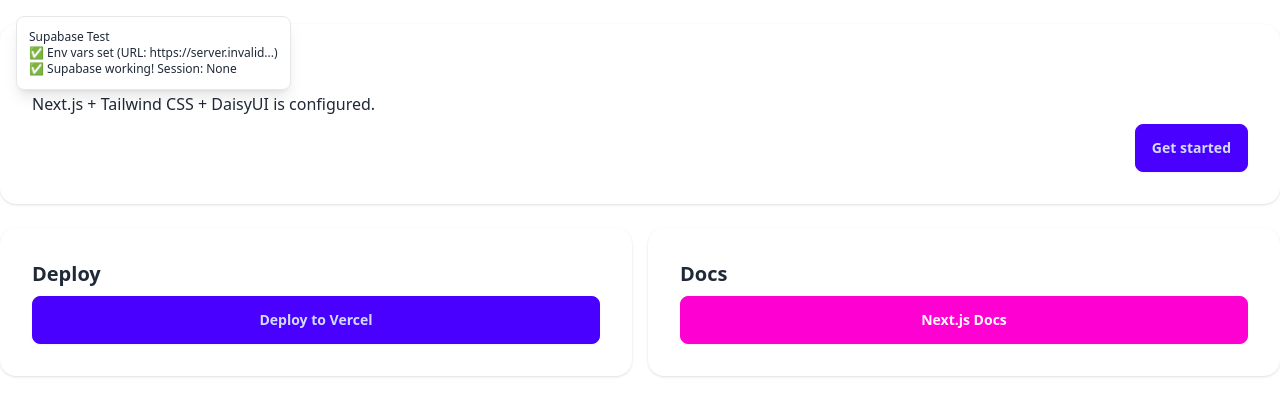
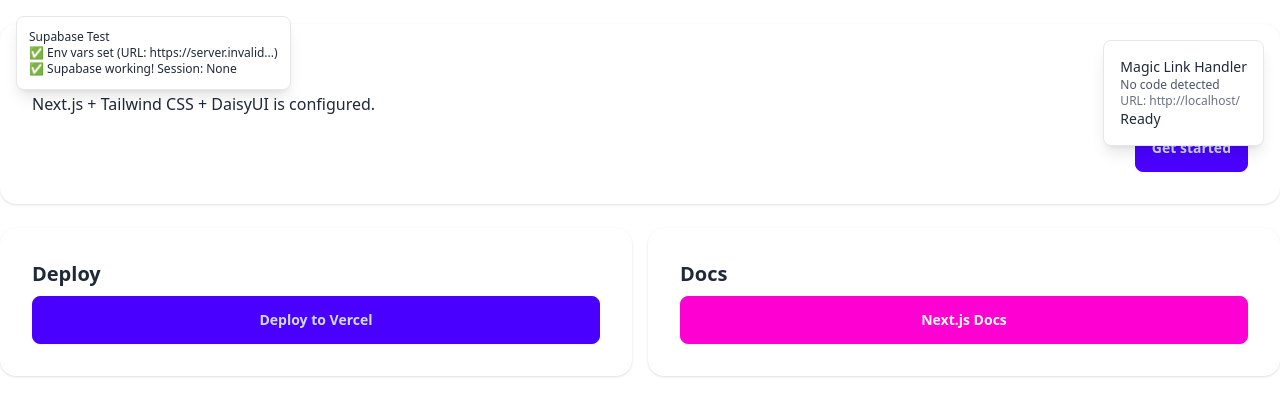
Before and after one commit to connort6695-cell/first-project, a Next.js app: page / in a window 1280 px wide. Shown: the top 416 px of the page. Built offline with nearby package versions, Linux system fonts and the light colour scheme; no server answers.

Commit message:
debug: make MagicLinkHandler always visible with URL debugging

```diff
--- a/src/components/MagicLinkHandler.tsx
+++ b/src/components/MagicLinkHandler.tsx
@@ -60,15 +60,18 @@
     })();
   }, [params, router, isProcessing]);
 
-  // Only show status if we have a code
+  // Always show for debugging
   const code = params.get("code");
-  if (!code) return null;
+  console.log("MagicLinkHandler render: code =", code, "URL =", window.location.href);
 
   return (
     <div className="fixed top-4 right-4 bg-base-100 p-4 rounded-lg shadow-lg border z-50 max-w-sm">
       <p className="text-sm font-medium">Magic Link Handler</p>
-      <p className="text-xs text-gray-600">Code: {code.substring(0, 8)}...</p>
-      <p className="text-sm">{status}</p>
+      <p className="text-xs text-gray-600">
+        {code ? `Code: ${code.substring(0, 8)}...` : "No code detected"}
+      </p>
+      <p className="text-xs text-gray-500">URL: {window.location.href}</p>
+      <p className="text-sm">{status || "Ready"}</p>
     </div>
   );
 }
```
